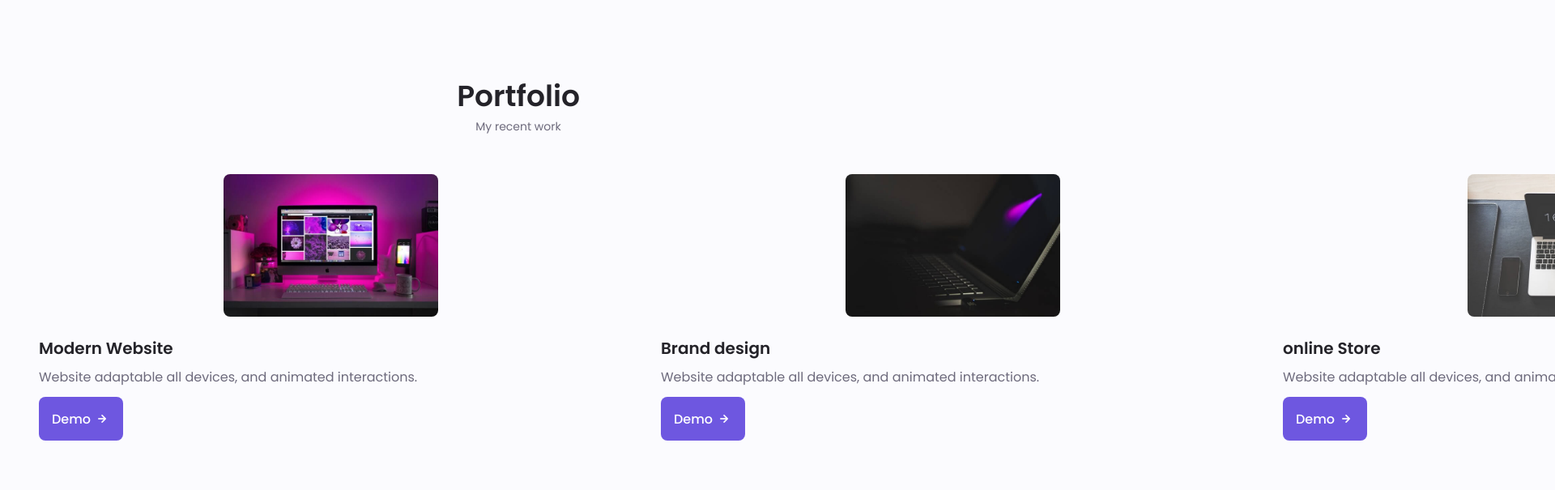
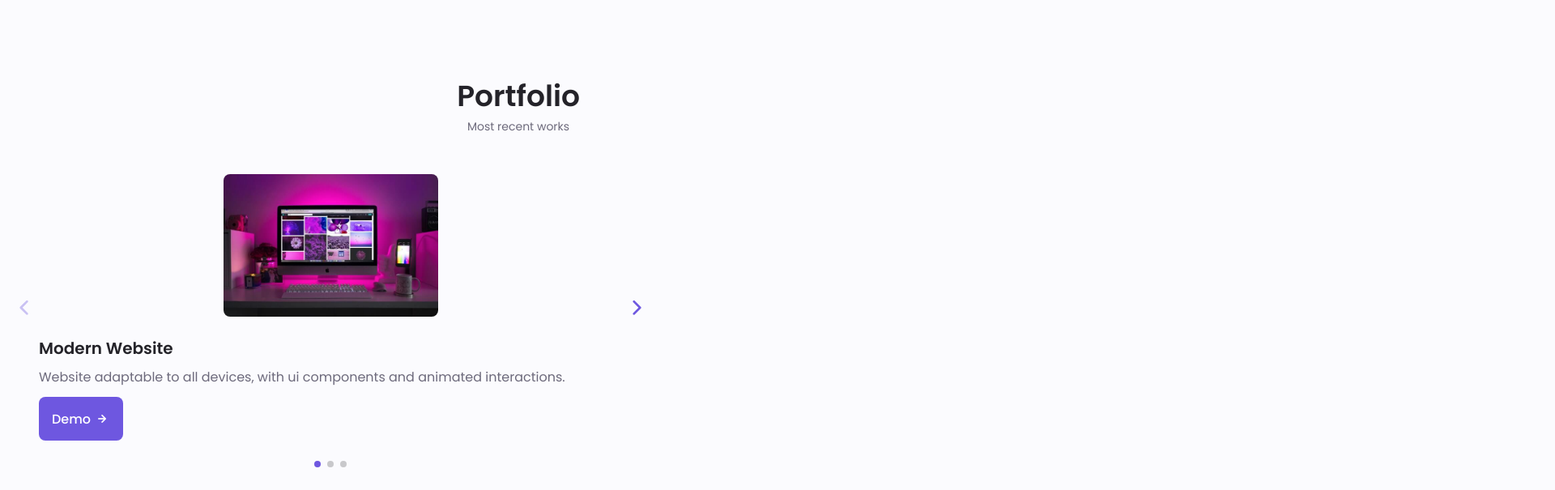
Before and after one commit to RamTheGreatDeveloper/responsive-portfolio-website-Ram-main, a plain HTML site: page index.html in a window 1280 px wide. Shown: the part 2469-3074 px from the top of the page at 81% size, 1920 px wide, since content can reach past the window. Drawn offline with nearby package versions, Linux system fonts and the light colour scheme.

Commit message:
swiper-finished

```diff
--- a/assets/css/styles.css
+++ b/assets/css/styles.css
@@ -550,31 +550,63 @@ img {
 
 /*==================== PORTFOLIO ====================*/
 
-.portfolio_container{
+.portfolio_container {
   overflow: initial;
 }
 
-.portfolio_content{
+.portfolio_content {
   padding: 0 1.5rem;
 }
 
-.portfolio_img{
+.portfolio_img {
   width: 265px;
-  border-radius :0.5rem;
+  border-radius: 0.5rem;
   justify-self: center;
 }
 
-.portfolio_title{
+.portfolio_title {
   font-size: var(--h3-font-size);
   margin-bottom: var(--mb-0-5);
 }
 
-.portfolio_description{
+.portfolio_description {
   margin-bottom: var(--mb-0-75);
 }
 
-.portfolio_button:hover .button-icon{
-  transform: translateX(.25rem);
+.portfolio_button:hover .button-icon {
+  transform: translateX(0.25rem);
+}
+
+.swiper-button-prev::after,
+.swiper-button-next::after {
+  content: "";
+}
+
+.swiper-portfolio-icon {
+  font-size: 2rem;
+  color: var(--first-color);
+}
+
+.swiper-button-prev {
+  left: -0.5rem;
+}
+
+.swiper-button-next {
+  right: -0.5rem;
+}
+
+.swiper-container-horizontal > .swiper-pagination-bullets {
+  bottom: -2.5rem;
+}
+
+.swiper-pagination-bullet-active {
+  background-color: var(--first-color);
+}
+
+.swiper-button-prev,
+.swiper-button-next,
+.swiper-pagination-bullet {
+  outline: none;
 }
 /*==================== PROJECT IN MIND ====================*/
 
--- a/assets/js/main.js
+++ b/assets/js/main.js
@@ -77,7 +77,18 @@ tabs.forEach((tab) => {
   });
 });
 /*==================== PORTFOLIO SWIPER  ====================*/
-
+let swiper = new Swiper(".portfolio_container", {
+  cssMode: true,
+  navigation: {
+    nextEl: ".swiper-button-next",
+    prevEl: ".swiper-button-prev",
+  },
+  pagination: {
+    el: ".swiper-pagination",
+  },
+  mousewheel: true,
+  keyboard: true,
+});
 /*==================== TESTIMONIAL ====================*/
 
 /*==================== SCROLL SECTIONS ACTIVE LINK ====================*/
--- a/index.html
+++ b/index.html
@@ -431,20 +431,24 @@
       <!--==================== PORTFOLIO ====================-->
       <section class="portfolio section" id="portfolio">
         <h2 class="section__title">Portfolio</h2>
-        <span class="section__subtitle"> My recent work </span>
+        <span class="section__subtitle">Most recent works</span>
+
         <div class="portfolio_container container swiper-container">
           <div class="swiper-wrapper">
-            <!--==================== PORTFOLIO 1====================-->
+            <!--==================== PORTFOLIO 1 ====================-->
+
             <div class="portfolio_content grid swiper-slide">
               <img
                 src="assets/img/portfolio1.jpg"
-                alt="portfolio1"
+                alt="Portfolio1"
                 class="portfolio_img"
               />
-              <div class="portfolio_data">
+
+              <div class="portfolio_">
                 <h3 class="portfolio_title">Modern Website</h3>
                 <p class="portfolio_description">
-                  Website adaptable all devices, and animated interactions.
+                  Website adaptable to all devices, with ui components and
+                  animated interactions.
                 </p>
                 <a
                   href="#"
@@ -456,17 +460,20 @@
               </div>
             </div>
 
-            <!--==================== PORTFOLIO 2====================-->
+            <!--==================== PORTFOLIO 2 ====================-->
+
             <div class="portfolio_content grid swiper-slide">
               <img
                 src="assets/img/portfolio2.jpg"
-                alt="portfolio1"
+                alt="portfolio2"
                 class="portfolio_img"
               />
-              <div class="portfolio_data">
+
+              <div class="portfolio_">
                 <h3 class="portfolio_title">Brand design</h3>
                 <p class="portfolio_description">
-                  Website adaptable all devices, and animated interactions.
+                  Website adaptable to all devices, with ui components and
+                  animated interactions.
                 </p>
                 <a
                   href="#"
@@ -478,17 +485,20 @@
               </div>
             </div>
 
-            <!--==================== PORTFOLIO 3====================-->
+            <!--==================== PORTFOLIO 3 ====================-->
+
             <div class="portfolio_content grid swiper-slide">
               <img
                 src="assets/img/portfolio3.jpg"
-                alt="portfolio1"
+                alt="portfolio3"
                 class="portfolio_img"
               />
-              <div class="portfolio_data">
-                <h3 class="portfolio_title">online Store</h3>
+
+              <div class="portfolio_">
+                <h3 class="portfolio_title">Online store</h3>
                 <p class="portfolio_description">
-                  Website adaptable all devices, and animated interactions.
+                  Website adaptable to all devices, with ui components and
+                  animated interactions.
                 </p>
                 <a
                   href="#"
@@ -500,6 +510,18 @@
               </div>
             </div>
           </div>
+
+          <!-- add arrows-->
+          <div class="swiper-button-next">
+            <i class="uil uil-angle-right-b swiper-portfolio-icon"></i>
+          </div>
+
+          <div class="swiper-button-prev">
+            <i class="uil uil-angle-left-b swiper-portfolio-icon"></i>
+          </div>
+
+          <!-- Add Pagination -->
+          <div class="swiper-pagination"></div>
         </div>
       </section>
 
```
